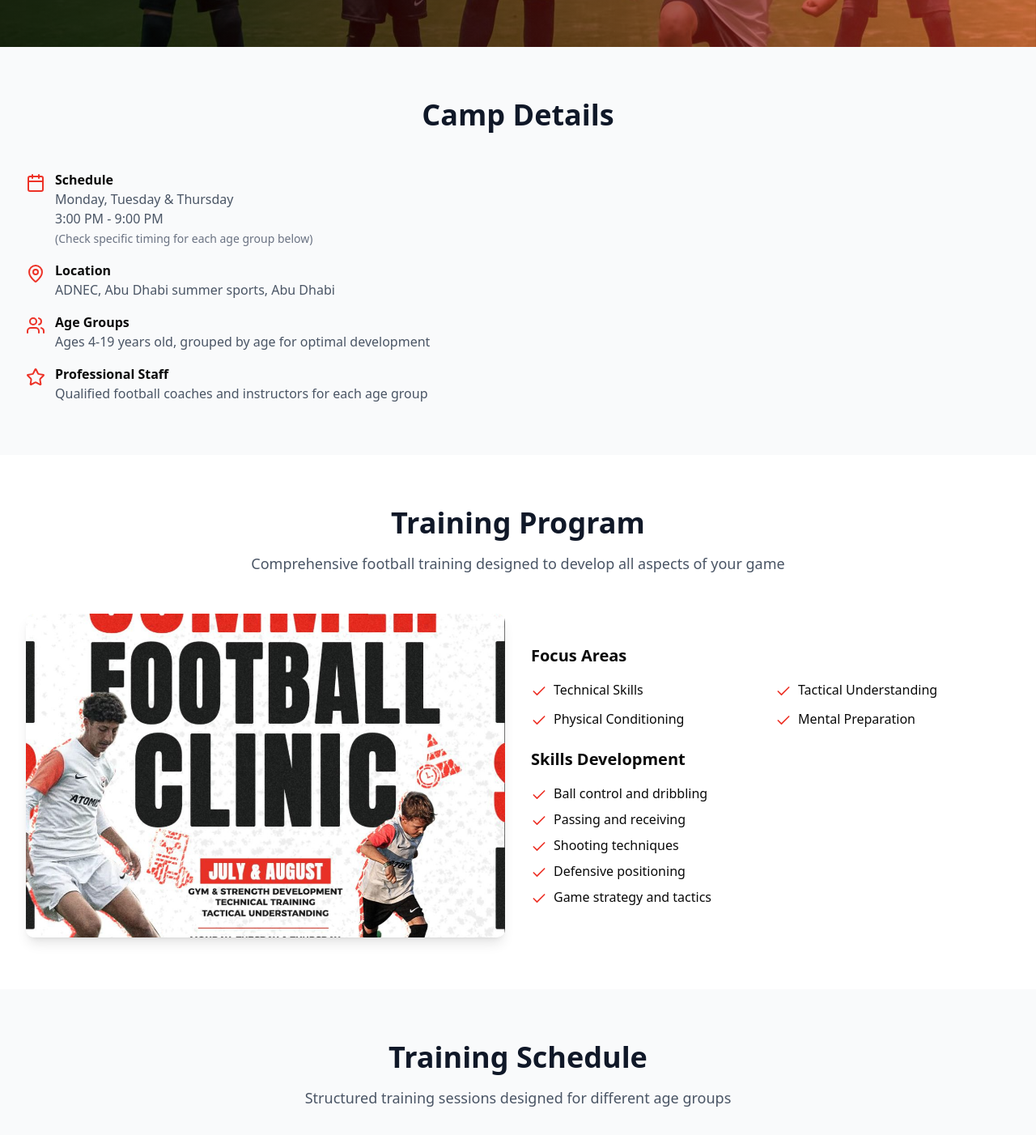
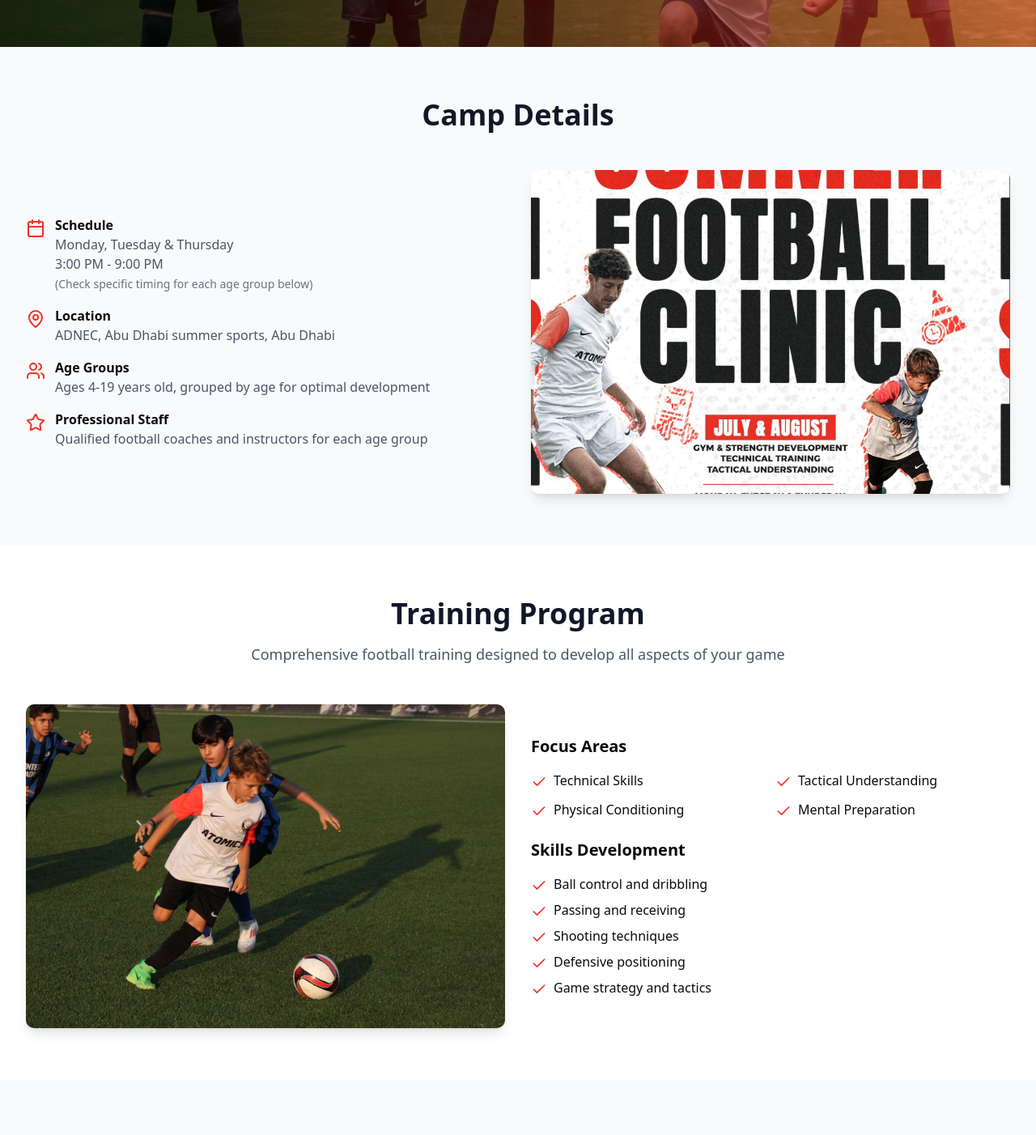
Before and after one commit to Hosni10/summercamp-client, a React (Vite) app: page /football-clinic in a window 1280 px wide. Shown: the part 591-1993 px from the top of the page at 81% size. Built offline with nearby package versions, Linux system fonts and the light colour scheme; no server answers.

Commit message:
adding the photo to the new football clinic section

```diff
--- a/src/pages/FootballClinic.jsx
+++ b/src/pages/FootballClinic.jsx
@@ -20,6 +20,8 @@ import {
   X,
 } from "lucide-react";
 import footballClinicImage from "../assets/football-clinic.jpeg";
+import kidsImage from "../assets/football-clinic-kid.jpeg";
+
 import coachImage from "../assets/coach.jpeg";
 import backgroundImage from "../assets/background.jpeg";
 import BookingForm from "../components/BookingForm.jsx";
@@ -305,7 +307,7 @@ function FootballClinic() {
 
               </div>
             </div>
-            {/* <div
+            <div
               className="relative rounded-lg overflow-hidden shadow-lg cursor-pointer"
               onClick={() =>
                 setModalImg({
@@ -319,7 +321,7 @@ function FootballClinic() {
                 alt="Football Training"
                 className="w-full h-[400px] object-cover hover:opacity-80 transition-opacity"
               />
-            </div> */}
+            </div>
           </div>
         </div>
       </section>
@@ -341,13 +343,13 @@ function FootballClinic() {
               className="relative rounded-lg overflow-hidden shadow-lg cursor-pointer"
               onClick={() =>
                 setModalImg({
-                  src: footballClinicImage,
+                  src: kidsImage,
                   alt: "Football Training",
                 })
               }
             >
               <img
-                src={footballClinicImage}
+                src={kidsImage}
                 alt="Football Training"
                 className="w-full h-[400px] object-cover hover:opacity-80 transition-opacity"
               />
--- a/src/pages/ParentConsentForm.jsx
+++ b/src/pages/ParentConsentForm.jsx
@@ -265,11 +265,16 @@ const ParentConsentForm = () => {
 
       console.log("Submitting form data:", formData);
 
-      const response = await fetch(`http://localhost:5000/api/consent-forms`, {
-        method: "POST",
-        headers: { "Content-Type": "application/json" },
-        body: JSON.stringify(formData),
-      });
+      const response = await fetch(
+        `${
+          import.meta.env.VITE_SERVER_URL || "http://localhost:5000"
+        }/api/consent-forms`,
+        {
+          method: "POST",
+          headers: { "Content-Type": "application/json" },
+          body: JSON.stringify(formData),
+        }
+      );
 
       const result = await response.json();
       console.log("📡 Response result:", result);
```
Also changed, not shown: src/assets/football-clinic-kid.jpeg (added).
